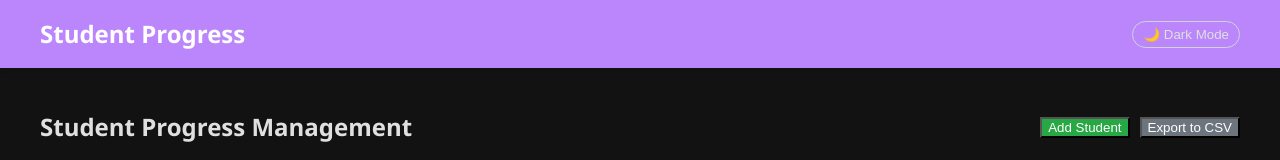
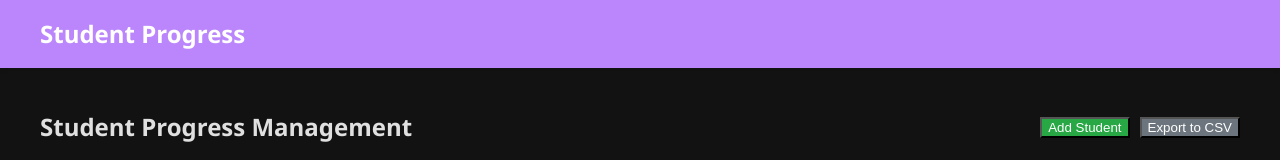
Before and after one commit to harsh70568/Assignment, a React (Create React App) app in the folder frontend_copy/: page / in a window 1280 px wide. Shown: the top 160 px of the page. Built offline with nearby package versions, Linux system fonts and the light colour scheme; no server answers.

Commit message:
fixed toggling

```diff
--- a/frontend_copy/src/components/Navbar.js
+++ b/frontend_copy/src/components/Navbar.js
@@ -1,7 +1,6 @@
 import React, { useContext } from 'react';
 import { Link } from 'react-router-dom';
 import { ThemeContext } from '../contexts/ThemeContext';
-import ThemeToggle from './ThemeToggle';
 import './Navbar.css';
 
 const Navbar = () => {
@@ -13,7 +12,6 @@ const Navbar = () => {
         <Link to="/" className="navbar-brand">
           Student Progress
         </Link>
-        <ThemeToggle />
       </div>
     </nav>
   );
--- a/frontend_copy/src/components/ThemeToggle.css
+++ /dev/null
@@ -1,39 +0,0 @@
-.theme-toggle {
-  display: flex;
-  align-items: center;
-}
-
-.theme-toggle button {
-  background-color: transparent;
-  border: 1px solid var(--border-color);
-  color: var(--text-color);
-  padding: 5px 10px;
-  border-radius: 20px;
-  cursor: pointer;
-  display: flex;
-  align-items: center;
-  gap: 5px;
-  transition: all 0.3s ease;
-}
-
-.theme-toggle button:hover {
-  background-color: var(--border-color);
-}
-
-/* For light theme */
-.light .theme-toggle button {
-  border-color: #ced4da;
-}
-
-.light .theme-toggle button:hover {
-  background-color: #f1f3f5;
-}
-
-/* For dark theme */
-.dark .theme-toggle button {
-  border-color: #495057;
-}
-
-.dark .theme-toggle button:hover {
-  background-color: #343a40;
-}
--- a/frontend_copy/src/components/ThemeToggle.js
+++ /dev/null
@@ -1,17 +0,0 @@
-import React, { useContext } from 'react';
-import { ThemeContext } from '../contexts/ThemeContext';
-import './ThemeToggle.css';
-
-const ThemeToggle = () => {
-  const { theme, toggleTheme } = useContext(ThemeContext);
-
-  return (
-    <div className="theme-toggle">
-      <button onClick={toggleTheme}>
-        {theme === 'light' ? '🌙 Dark Mode' : '☀️ Light Mode'}
-      </button>
-    </div>
-  );
-};
-
-export default ThemeToggle;
```
